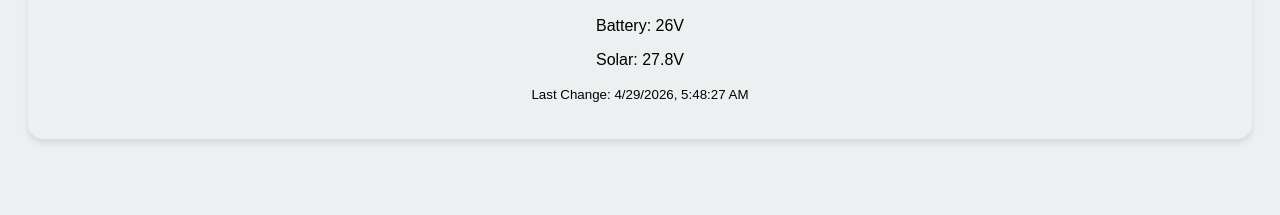
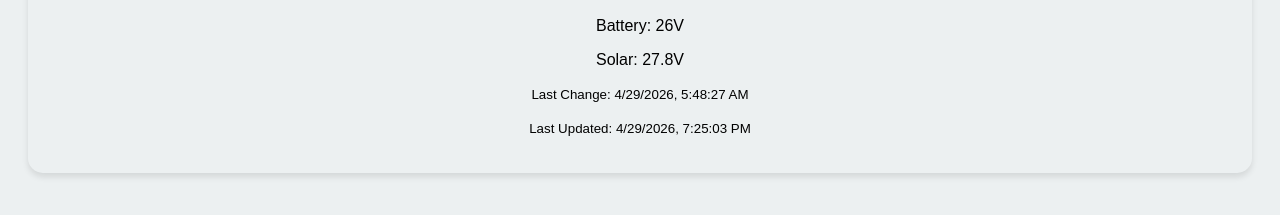
Before and after one commit to sshamilton/aprs-telemetry, a plain HTML site: page index.html in a window 1280 px wide. Shown: the part 139-354 px from the top of the page. Drawn offline with Linux system fonts and the light colour scheme.

Commit message:
Add last updated time display in index.html

```diff
--- a/index.html
+++ b/index.html
@@ -17,6 +17,7 @@
         <p>Battery: <span id="batt">--</span>V</p>
         <p>Solar: <span id="solar">--</span>V</p>
         <p><small>Last Change: <span id="change-time">--</span></small></p>
+        <p><small>Last Updated: <span id="updated-time">--</span></small></p>
     </div>
 
     <script>
@@ -29,6 +30,7 @@
                 document.getElementById('batt').innerText = data.battery_v;
                 document.getElementById('solar').innerText = data.solar_v;
                 document.getElementById('change-time').innerText = new Date(data.last_changed).toLocaleString();
+                document.getElementById('updated-time').innerText = new Date(data.last_updated).toLocaleString();
                 document.getElementById('status-img').src = isOn ? "night.jpg" : "day.jpg";
             });
     </script>
```
